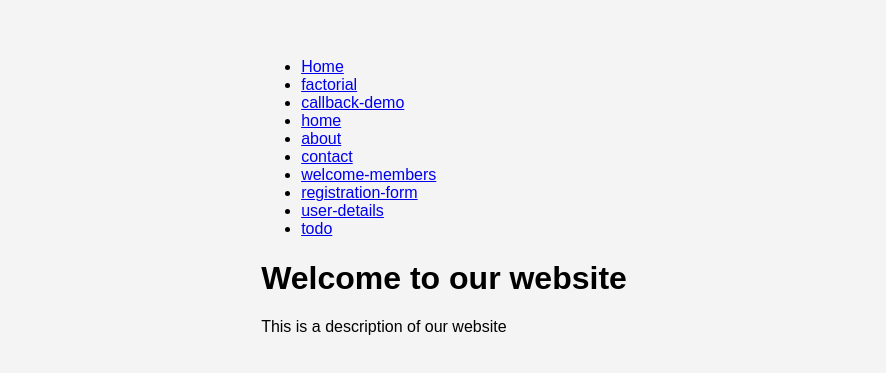
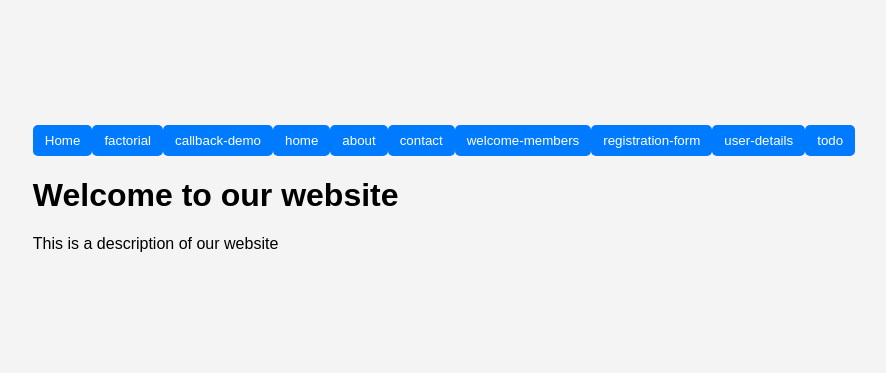
Before and after one commit to badalharit/react_learning, a React (Create React App) app: page / in a window 1280 px wide. Shown: the part 203-576 px from the top of the page, without its empty margins (196-1082 px from the left). Built offline with nearby package versions, Linux system fonts and the light colour scheme.

Commit message:
Updated import and navigation components in index.js

```diff
--- a/src/index.js
+++ b/src/index.js
@@ -1,26 +1,20 @@
 import React from 'react';
 import ReactDOM from 'react-dom/client';
 import reportWebVitals from './reportWebVitals';
-import {BrowserRouter as Router, Link, Routes, Route} from 'react-router-dom';
+import {BrowserRouter, Link, Routes, Route} from 'react-router-dom';
 import routes from './routes';
 
 const root = ReactDOM.createRoot(document.getElementById('root'));
 root.render(
   <React.StrictMode>
-    <Router>
+    <BrowserRouter>
       <div>
-        <nav>
-          <ul>
-            {routes.map(
-                (route, index) => (
-                      <li key={index}>
-                        <Link to={route.path}>
-                          {route.path === '/' ? 'Home' : route.path.slice(1)}
-                        </Link>
-                      </li>
-              ))}
-          </ul>
-        </nav>
+          {routes.map(
+              (route) => (
+                  <Link to={route.path}>
+                    <button>{route.path === '/' ? 'Home' : route.path.slice(1)}</button>
+                  </Link>
+            ))}
 
         <Routes>
         {routes.map((route, index) => {
@@ -31,7 +25,7 @@ root.render(
           })}
         </Routes>
       </div>
-    </Router>
+    </BrowserRouter>
   </React.StrictMode>
 );
 
```
